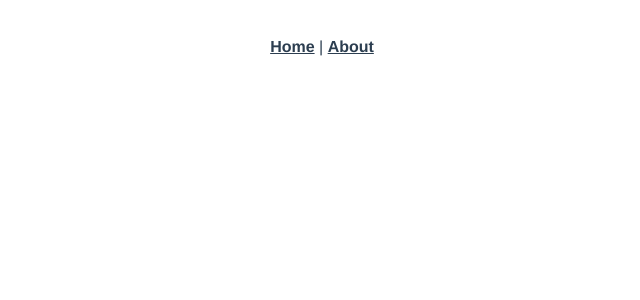
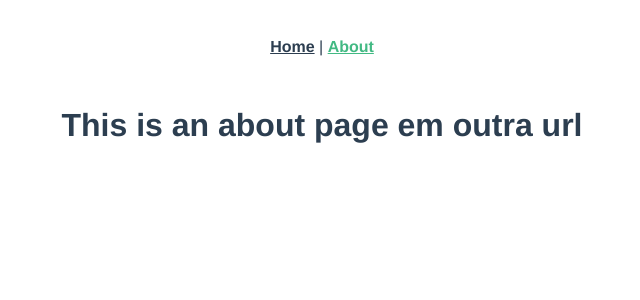
Before and after one commit to construe-matcon/cat, a Vue app: page /aboutxpto in a window 1280 px wide. Shown: the top 300 px of the page, without its empty margins (318-958 px from the left). Built offline with nearby package versions, Linux system fonts and the light colour scheme.

Commit message:
exemplificacao

```diff
--- a/src/App.vue
+++ b/src/App.vue
@@ -2,7 +2,7 @@
   <div id="app">
     <div id="nav">
       <router-link to="/">Home</router-link> |
-      <router-link to="/about">About</router-link>
+      <router-link to="/aboutxpto">About</router-link>
     </div>
     <router-view/>
   </div>
--- a/src/router.js
+++ b/src/router.js
@@ -14,7 +14,7 @@ export default new Router({
       component: Home
     },
     {
-      path: '/about',
+      path: '/aboutxpto',
       name: 'about',
       // route level code-splitting
       // this generates a separate chunk (about.[hash].js) for this route
--- a/src/views/About.vue
+++ b/src/views/About.vue
@@ -1,5 +1,6 @@
 <template>
   <div class="about">
-    <h1>This is an about page</h1>
+    <h1>This is an about page em outra url
+    </h1>
   </div>
 </template>
```
Also changed, not shown: 1 other file (tests, documents, lock files or other folders).
